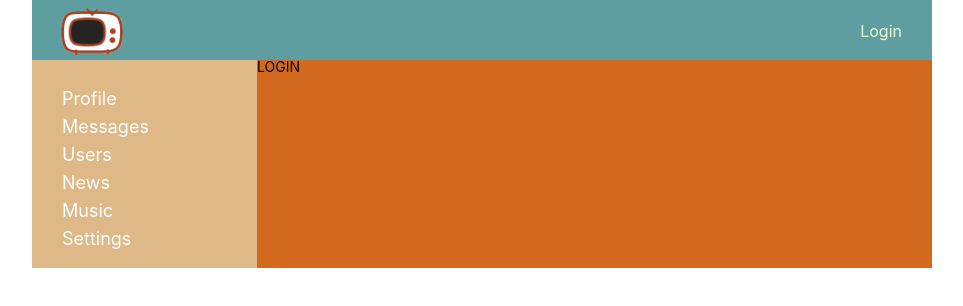
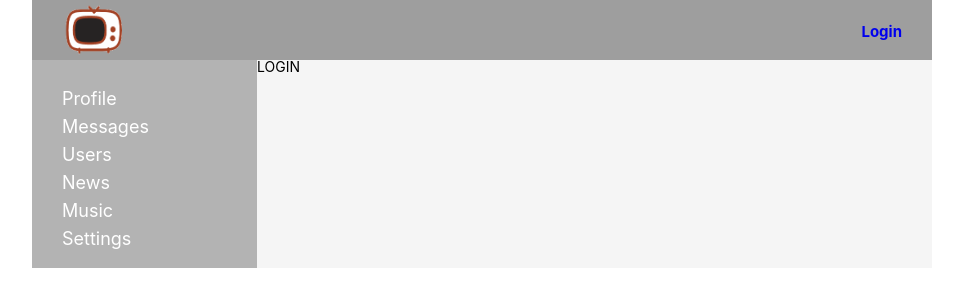
Before and after one commit to Rendow/ReactSocial, a React (Create React App) app: page /login in a window 1280 px wide. Shown: the top 306 px of the page, without its empty margins (158-1121 px from the left). Built offline with nearby package versions, Linux system fonts and the light colour scheme; no server answers.

Commit message:
add some design

```diff
--- a/src/App.css
+++ b/src/App.css
@@ -13,6 +13,6 @@
 
 .app-wrapper-content {
   grid-area: c;
-  background-color: chocolate;
+  background-color: #F5F5F5;
 
 }
--- a/src/Components/Dialogs/Dialogs.tsx
+++ b/src/Components/Dialogs/Dialogs.tsx
@@ -45,6 +45,7 @@ function Dialogs(props: DialogType) {
                     </div>
                     <div>
                         <Button
+                            color={"primary"}
                             variant={"contained"}
                             style={{margin:'5px 0'}}
                             disabled={newMessageBody === ''}
--- a/src/Components/Header/Header.module.css
+++ b/src/Components/Header/Header.module.css
@@ -1,7 +1,7 @@
 .header {
     grid-area: h;
-    background-color: cadetblue;
-    font-size: 16px;
+    background-color: #9E9E9E;
+    font-size: 15px;
 
 }
 .header img{
@@ -14,18 +14,16 @@
     align-items: center;
 }
 .logo {
-    margin: -14px 0 0 15px;
+    margin:3px 0 0 23px;
 }
 .logo img{
-    width: 90px;
-    height: 90px;
+    width: 80px;
+    height: 55px;
 }
-.loginBlock{
+
+.loginBlock {
     cursor: pointer;
- margin: -15px 30px 0 0;
-
+    margin: 4px 30px 0 0;
+    color: #28378d;
+    font-weight: bold;
 }
-.loginBlock a{
-    color: #e7fdd8;
-    text-decoration: none
-}
--- a/src/Components/Navbar/Navbar.module.css
+++ b/src/Components/Navbar/Navbar.module.css
@@ -1,6 +1,6 @@
 .nav {
     grid-area: n;
-    background-color: burlywood;
+    background-color: rgba(158, 158, 158, 0.78);
     padding: 20px;
     font-size: 18px;
 
@@ -19,5 +19,5 @@
 }
 
 .item a.active {
-    color: goldenrod;
+    color: #303F9F;
 }
--- a/src/Components/Profile/MyPosts/MyPosts.tsx
+++ b/src/Components/Profile/MyPosts/MyPosts.tsx
@@ -39,7 +39,7 @@ function MyPosts(props: MyPostsPropsType) {
                         variant={"outlined"}> </TextField>
                 </div>
                 <div>
-                    <Button variant={"contained"} disabled={props.newPostText === ''} onClick={addPost}> Publish</Button>
+                    <Button color={"primary"} variant={"contained"} disabled={props.newPostText === ''} onClick={addPost}> Publish</Button>
                 </div>
             </div>
             <div className={classes.posts}>
--- a/src/Components/Profile/MyPosts/Post/Post.module.css
+++ b/src/Components/Profile/MyPosts/Post/Post.module.css
@@ -1,8 +1,9 @@
 
 .content {
     grid-area: c;
-    background-color: chocolate;
-    color: azure;
+    background-color: #F5F5F5;
+    color: #212121;
+    font-size: 16px;
     padding: 10px 0px;
 
     display: flex;
--- a/src/Components/Profile/Profile.module.css
+++ b/src/Components/Profile/Profile.module.css
@@ -1,4 +1,4 @@
 .content {
     grid-area: c;
-    background-color: chocolate;
+    background-color: #F5F5F5;
 }
--- a/src/Components/Users/Users.module.css
+++ b/src/Components/Users/Users.module.css
@@ -8,6 +8,8 @@
 }
 .pagination{
     cursor: pointer;
+    font-size: 16px;
+    margin: 0 0 5px 5px;
 }
 .selectedPage{
     font-weight: 900;
--- a/src/Components/Users/Users.tsx
+++ b/src/Components/Users/Users.tsx
@@ -50,6 +50,7 @@ export const Users = (props:UsersPropsType) => {
                                     Unfollow  </Button>
 
                             :  <Button
+                                    color={"primary"}
                                     variant={"contained"}
                                     style={{margin:'5px 0'}}
                                     disabled={props.followingInProgress.some(id => id === u.id)}
--- a/src/Components/common/Preloader/Preloader.module.css
+++ b/src/Components/common/Preloader/Preloader.module.css
@@ -11,8 +11,8 @@
     height: 64px;
     margin: 8px;
     border-radius: 50%;
-    border: 6px solid #fff;
-    border-color: #fff transparent #fff transparent;
+    border: 6px solid #536DFE;
+    border-color: #536DFE transparent #536DFE transparent;
     animation: ldsDualRing 1.2s linear infinite;
 }
 @keyframes ldsDualRing {
```
Also changed, not shown: src/Components/Header/logo/logo.png, 1 other file (tests, documents, lock files or other folders).
